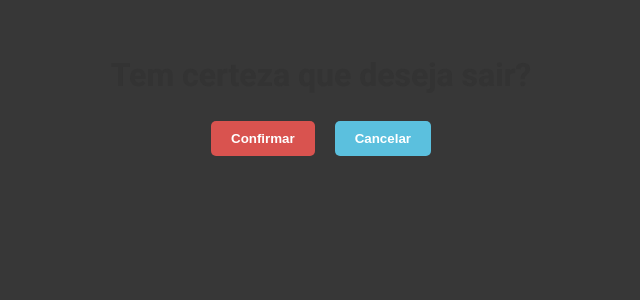
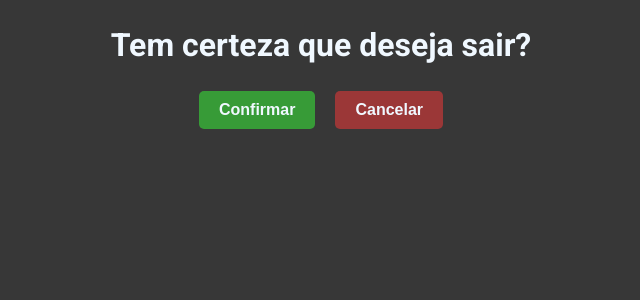
Before and after one commit to AugustoFS/SistemasClimaticos, a React (Create React App) app: page /logout in a window 1280 px wide. Shown: the top 300 px of the page, without its empty margins (319-959 px from the left). Built offline with nearby package versions, Linux system fonts and the light colour scheme.

Commit message:
commit 13

```diff
--- /dev/null
+++ b/src/Alerta.js
@@ -0,0 +1,57 @@
+import { useState } from 'react';
+import { useNavigate } from 'react-router-dom';
+import axios from 'axios';
+import './App.css';
+
+function Alerta() {
+    const [city, setCity] = useState('');
+    const [message, setMessage] = useState('');
+    const [email, setEmail] = useState('');
+    const navigate = useNavigate();
+
+    // Função para adicionar cidade
+    const handleAddCity = async () => {
+        if (city.trim() && email.trim()) {
+            try {
+                const response = await axios.post('http://localhost:5000/add-city', { city, email });
+                setMessage(response.data.message);
+                setCity('');
+                setEmail('');
+                setTimeout(() => navigate('/'), 2000); // Redireciona após 2 segundos
+            } catch (error) {
+                setMessage('Erro ao cadastrar a cidade.');
+            }
+        } else {
+            setMessage('O nome da cidade e o e-mail são obrigatórios.');
+        }
+    };
+
+    const handleBack = () => {
+        navigate('/');
+    };
+
+    return (
+        <div className="login-container">
+            <h2>Cadastrar Cidade</h2>
+            <div className="form">
+                <input
+                    type="email"
+                    value={email}
+                    onChange={(e) => setEmail(e.target.value)}
+                    placeholder="Digite seu e-mail"
+                />
+                <input
+                    type="text"
+                    value={city}
+                    onChange={(e) => setCity(e.target.value)}
+                    placeholder="Digite o nome da cidade"
+                />
+                <button onClick={handleAddCity}>Adicionar</button>
+                <button onClick={handleBack} className="secondary-button">Voltar</button>
+                {message && <p className="message">{message}</p>}
+            </div>
+        </div>
+    );
+}
+
+export default Alerta;
--- a/src/App.css
+++ b/src/App.css
@@ -102,9 +102,9 @@ h3 {
   /*-ms-overflow-style: none; IE e Edge */
 }
 
-.weather-horizontal-scroll::-webkit-scrollbar {
-  /*display: none; Chrome, Safari e Opera */
-}
+/*.weather-horizontal-scroll::-webkit-scrollbar {
+  display: none; Chrome, Safari e Opera
+}*/
 
 .weather-item {
   flex: 0 0 auto;
@@ -217,7 +217,6 @@ h3 {
   font-size: 0.9rem;
   color: rgb(55, 55, 55);
   margin: 15px 0 0;
-  /* Apenas espaçamento superior */
 }
 
 .login-container p span {
@@ -231,40 +230,54 @@ h3 {
   text-decoration: underline;
 }
 
+/* Tela de Logout */
 .logout-container {
+  max-width: 100vw;
+  margin: 0 auto;
   text-align: center;
-  margin-top: 50px;
+  padding: 20px;
+}
+
+.logout-title {
+  font-size: 2rem;
+  color: aliceblue;
+  margin-bottom: 20px;
 }
 
 .logout-buttons {
   display: flex;
   justify-content: center;
   gap: 20px;
-  margin-top: 20px;
 }
 
-.confirm-button {
-  background-color: #d9534f;
-  color: white;
+.logout-button {
+  background-color: rgb(140, 140, 140);
+  border: none;
   padding: 10px 20px;
-  border: none;
+  border-radius: 5px;
   cursor: pointer;
-  border-radius: 5px;
+  color: aliceblue;
+  font-weight: bold;
+  font-size: 1rem;
+  transition: background-color 0.3s;
 }
 
-.cancel-button {
-  background-color: #5bc0de;
-  color: white;
-  padding: 10px 20px;
-  border: none;
-  cursor: pointer;
-  border-radius: 5px;
+.logout-button:hover {
+  background-color: rgb(100, 100, 100);
 }
 
-.confirm-button:hover {
-  background-color: #c9302c;
+.logout-button.confirm {
+  background-color: rgb(55, 155, 55);
 }
 
-.cancel-button:hover {
-  background-color: #31b0d5;
+.logout-button.confirm:hover {
+  background-color: rgb(45, 135, 45);
 }
+
+.logout-button.cancel {
+  background-color: rgb(155, 55, 55);
+}
+
+.logout-button.cancel:hover {
+  background-color: rgb(135, 45, 45);
+}
--- a/src/App.js
+++ b/src/App.js
@@ -1,9 +1,10 @@
 import { BrowserRouter as Router, Routes, Route, useNavigate } from 'react-router-dom';
-import { useState, useRef, useEffect } from 'react';
+import { useState, useEffect, useRef } from 'react';
 import axios from 'axios';
 import './App.css';
 import Login from './Login.js';
 import Logout from './Logout.js';
+import Alerta from './Alerta.js';
 
 function Home() {
   const [weather, setWeather] = useState();
@@ -120,7 +121,19 @@ function Home() {
   }
 
   const handleLogout = () => {
+    localStorage.removeItem('isLoggedIn'); // Remove o estado de login
+    setIsLoggedIn(false); // Atualiza o estado no frontend
     navigate('/logout');
+  };
+
+  const handleLogin = () => {
+    localStorage.setItem('isLoggedIn', 'true'); // Marca como logado
+    setIsLoggedIn(true); // Atualiza o estado no frontend
+    navigate('/login'); // Redireciona para a página inicial
+  };
+
+  const handleAddCity = () => {
+    navigate('/alerta'); // Redireciona para a tela de adicionar cidade
   };
 
   return (
@@ -128,15 +141,16 @@ function Home() {
       <header className="header">
         {isLoggedIn ? (
           <>
+            <button className="header-button" onClick={() => navigate('/alerta')}>Adicionar</button>
             <button className="header-button" onClick={handleLogout}>Sair</button>
           </>
         ) : (
-          <button className="header-button" onClick={() => navigate('/login')}>Entrar</button>
+          <button className="header-button" onClick={handleLogin}>Entrar</button>
         )}
       </header>
 
       <div className="search-section">
-        <input ref={inputRef} type="text" placeholder="Digite o nome da cidade" />
+      <input ref={inputRef} type="text" placeholder="Digite o nome da cidade" />
         <button onClick={searchCity}>Buscar</button>
       </div>
 
@@ -158,6 +172,7 @@ function App() {
         <Route path="/" element={<Home />} />
         <Route path="/login" element={<Login />} />
         <Route path="/logout" element={<Logout />} />
+        <Route path="/alerta" element={<Alerta />} />
       </Routes>
     </Router>
   );
--- a/src/Login.js
+++ b/src/Login.js
@@ -46,12 +46,12 @@ function Login() {
                 });
 
                 const result = await response.json();
+                setMessage(response.ok ? `Bem-vindo, ${result.user.name}!` : result.error);
                 if (response.ok) {
-                    localStorage.setItem('isLoggedIn', 'true');
-                    setMessage(`Bem-vindo, ${result.user.name}!`);
-                    setTimeout(() => navigate('/'), 2000);
-                } else {
-                    setMessage(result.error);
+                    setTimeout(() => {
+                        localStorage.setItem('isLoggedIn', 'true');
+                        navigate('/'); // Redireciona para a tela inicial após login
+                    }, 2000);
                 }
             } catch (error) {
                 setMessage('Erro ao conectar ao servidor.');
--- a/src/Logout.js
+++ b/src/Logout.js
@@ -12,10 +12,14 @@ function Logout() {
 
     return (
         <div className="logout-container">
-            <h2>Tem certeza que deseja sair?</h2>
+            <h2 className="logout-title">Tem certeza que deseja sair?</h2>
             <div className="logout-buttons">
-                <button onClick={handleConfirmLogout} className="confirm-button">Confirmar</button>
-                <button onClick={() => navigate('/')} className="cancel-button">Cancelar</button>
+                <button className="logout-button confirm" onClick={handleConfirmLogout}>
+                    Confirmar
+                </button>
+                <button className="logout-button cancel" onClick={() => navigate('/')}>
+                    Cancelar
+                </button>
             </div>
         </div>
     );
--- a/src/index.js
+++ b/src/index.js
@@ -2,7 +2,6 @@ import React from 'react';
 import ReactDOM from 'react-dom/client';
 import './index.css';
 import App from './App';
-import Login from './Login';
 import reportWebVitals from './reportWebVitals';
 
 const root = ReactDOM.createRoot(document.getElementById('root'));
```
Also changed, not shown: src/server.js (+23 -2 lines).
